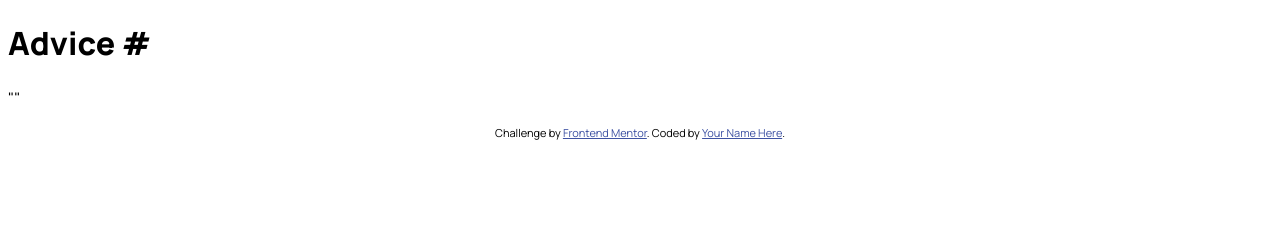
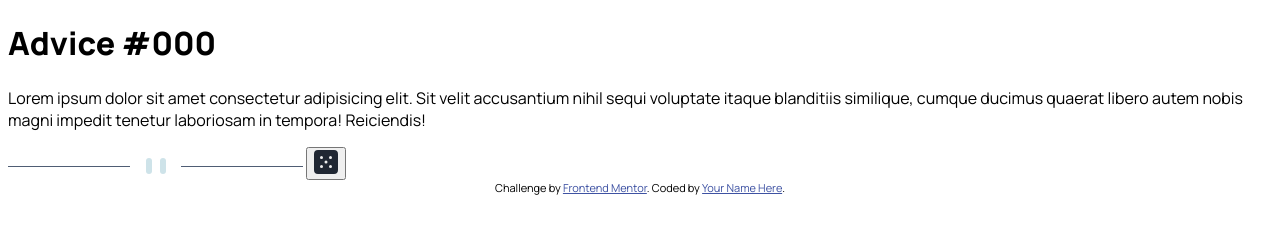
Before and after one commit to GabJen/advice-generator, a plain HTML site: page index.html in a window 1280 px wide. Drawn offline with Linux system fonts and the light colour scheme; no server answers.

Commit message:
Change classes and IDs, remove span from p element, add divider and dice button and include event listener on the button

```diff
--- a/index.html
+++ b/index.html
@@ -15,9 +15,20 @@
 
 <body>
 
-	<h1 class="advice-title">Advice #<span id="advice-id"></span></h1><!-- Advice ID goes here -->
+	<div class="card">
+		<h1 class="card-title">Advice #<span id="advice-id">000</span></h1><!-- Advice ID goes here -->
+		<p id="advice">
+			Lorem ipsum dolor sit amet consectetur adipisicing elit.
+			Sit velit accusantium nihil sequi voluptate itaque blanditiis similique,
+			cumque ducimus quaerat libero autem nobis magni impedit tenetur laboriosam in tempora! Reiciendis!
+		</p>
 
-	<p class="advice-body">"<span id="advice"></span>"</p>
+		<img src="./images/pattern-divider-mobile.svg">
+
+		<button onclick="getAdvice()" id="dice">
+			<img src="./images/icon-dice.svg">
+		</button>
+	</div>
 
 	<footer class="attribution">
 		Challenge by <a href="https://www.frontendmentor.io?ref=challenge" target="_blank">Frontend Mentor</a>.
```
